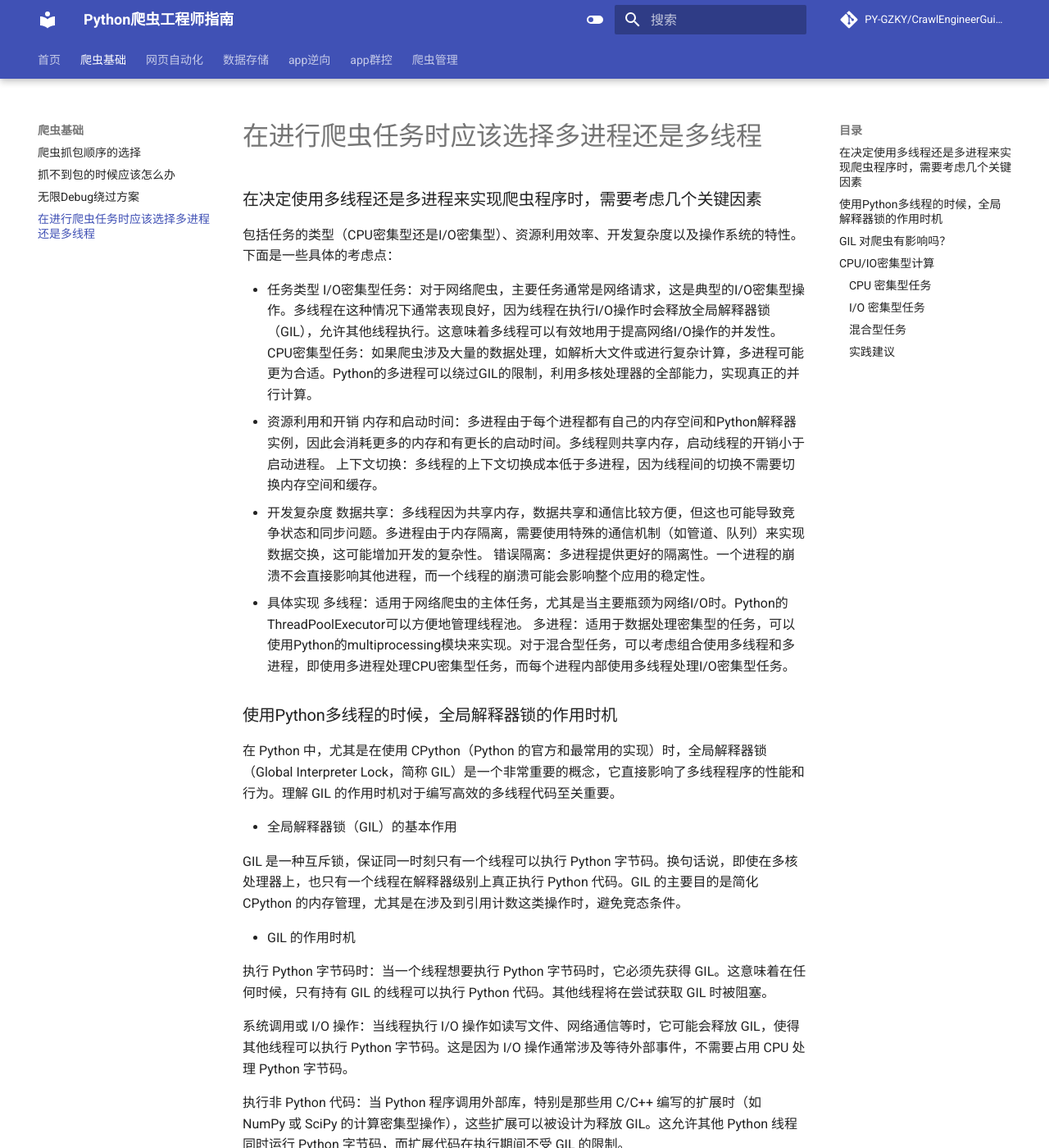
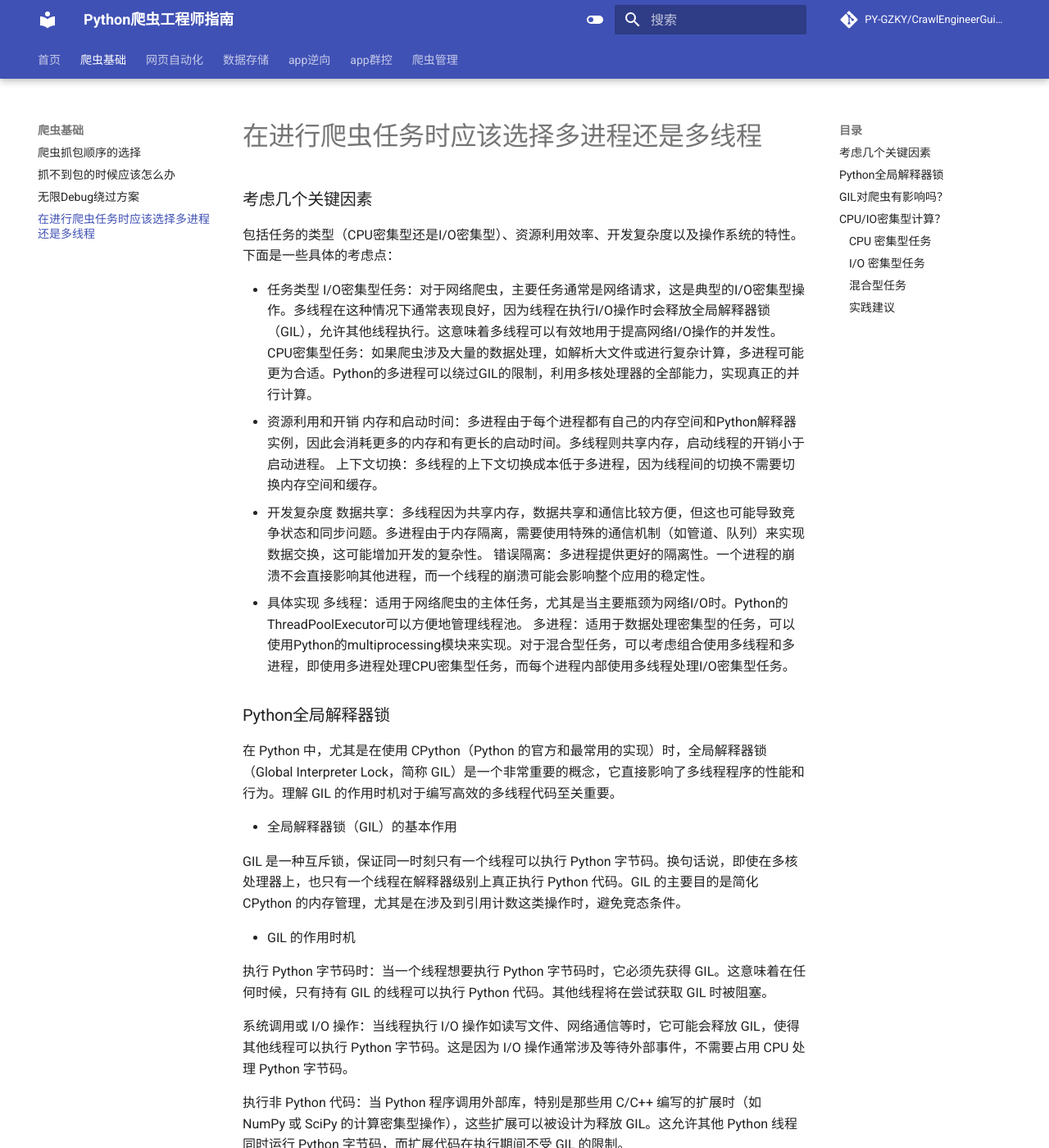
Before and after one commit to PY-GZKY/CrawlEngineerGuide, an MkDocs documentation site: the page built from docs/在进行爬虫任务时应该选择多进程还是多线程.md, in a window 1280 px wide and 1400 px high. Shown: the whole window at 82% size. Built offline with MkDocs 1.6.1 and Material for MkDocs 9.7.7, drawn with Linux system fonts in a browser that asks for light colours; comment, search, counter and statistics services are not loaded; some of the changed text lies outside the part shown.

Commit message:
Update 在进行爬虫任务时应该选择多进程还是多线程.md

````diff
--- a/docs/在进行爬虫任务时应该选择多进程还是多线程.md
+++ b/docs/在进行爬虫任务时应该选择多进程还是多线程.md
@@ -1,4 +1,4 @@
-### 在决定使用多线程还是多进程来实现爬虫程序时，需要考虑几个关键因素
+### 考虑几个关键因素
 
 包括任务的类型（CPU密集型还是I/O密集型）、资源利用效率、开发复杂度以及操作系统的特性。下面是一些具体的考虑点：
 
@@ -15,7 +15,7 @@
   多线程：适用于网络爬虫的主体任务，尤其是当主要瓶颈为网络I/O时。Python的ThreadPoolExecutor可以方便地管理线程池。
   多进程：适用于数据处理密集型的任务，可以使用Python的multiprocessing模块来实现。对于混合型任务，可以考虑组合使用多线程和多进程，即使用多进程处理CPU密集型任务，而每个进程内部使用多线程处理I/O密集型任务。
 
-### 使用Python多线程的时候，全局解释器锁的作用时机
+### Python全局解释器锁
 
 在 Python 中，尤其是在使用 CPython（Python 的官方和最常用的实现）时，全局解释器锁（Global Interpreter Lock，简称 GIL）是一个非常重要的概念，它直接影响了多线程程序的性能和行为。理解 GIL 的作用时机对于编写高效的多线程代码至关重要。
 
@@ -48,7 +48,7 @@ GIL 的存在意味着多线程并不适合用于提升 Python 程序的计算
 Jython 和 IronPython：这些 Python 的实现没有 GIL。Jython 基于 Java 平台，IronPython 基于 .NET 平台，它们使用不同的并发模型，不受 GIL 的限制。
 了解 GIL 的作用时机和如何绕过 GIL 的限制，对于设计和优化 Python 应用程序至关重要。
 
-### GIL 对爬虫有影响吗？
+### GIL对爬虫有影响吗？
 
 - 网络请求（I/O 密集型操作）
   程序中使用了 ThreadPoolExecutor 来并发执行网络请求。这部分主要是 I/O 密集型的操作，因为大部分时间都花在了等待网络响应上。在这种情况下，GIL 的影响相对较小，因为：
@@ -78,7 +78,7 @@ GIL 的主要影响可能体现在数据处理阶段，但这通常不会成为
 总的来说，GIL 对这个程序的影响是有限的，多线程的使用在这里是合适的。
 ```
 
-### CPU/IO密集型计算
+### CPU/IO密集型计算？
 
 选择在 Python 中使用多线程或多进程主要取决于你的应用是 CPU 密集型还是 I/O 密集型。这两种方法各有优势和局限性，特别是在全局解释器锁（GIL）的影响下。下面是一些指导原则来帮助你决定使用哪种并发模型：
 
````
